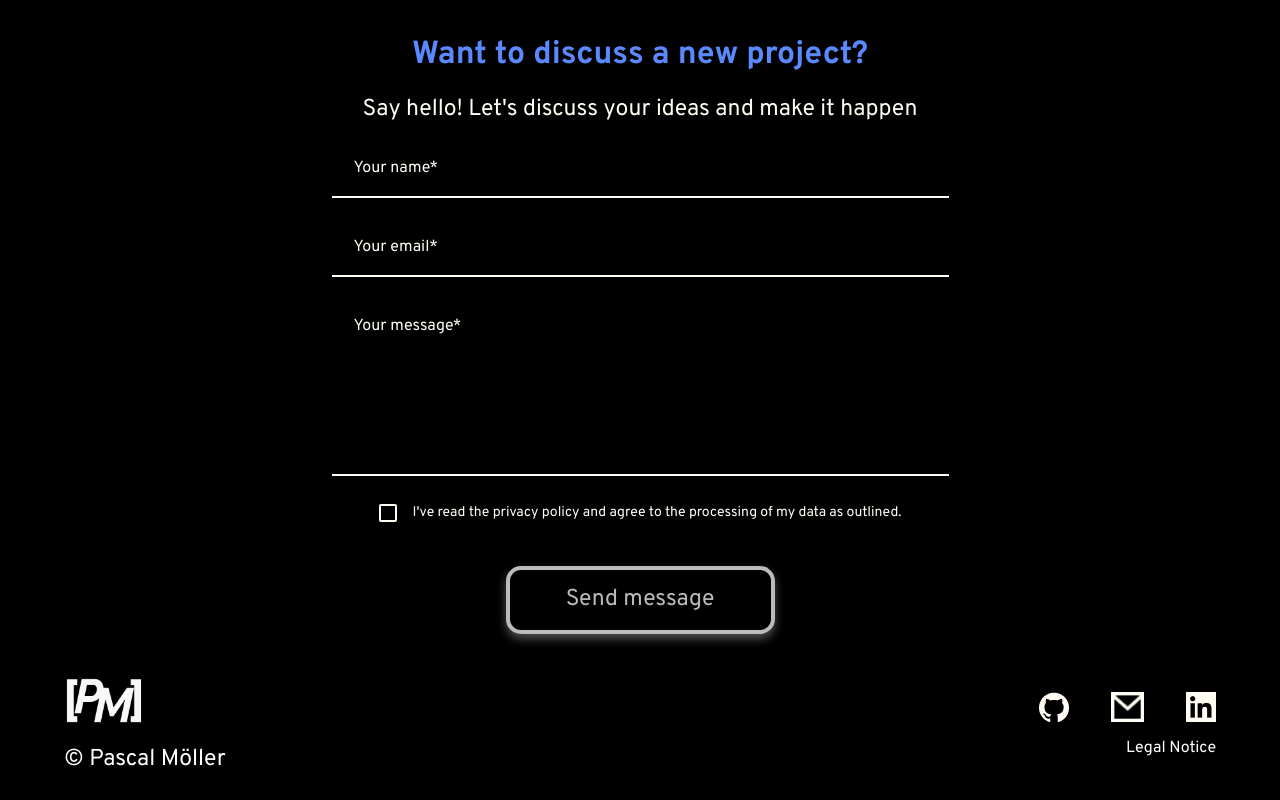
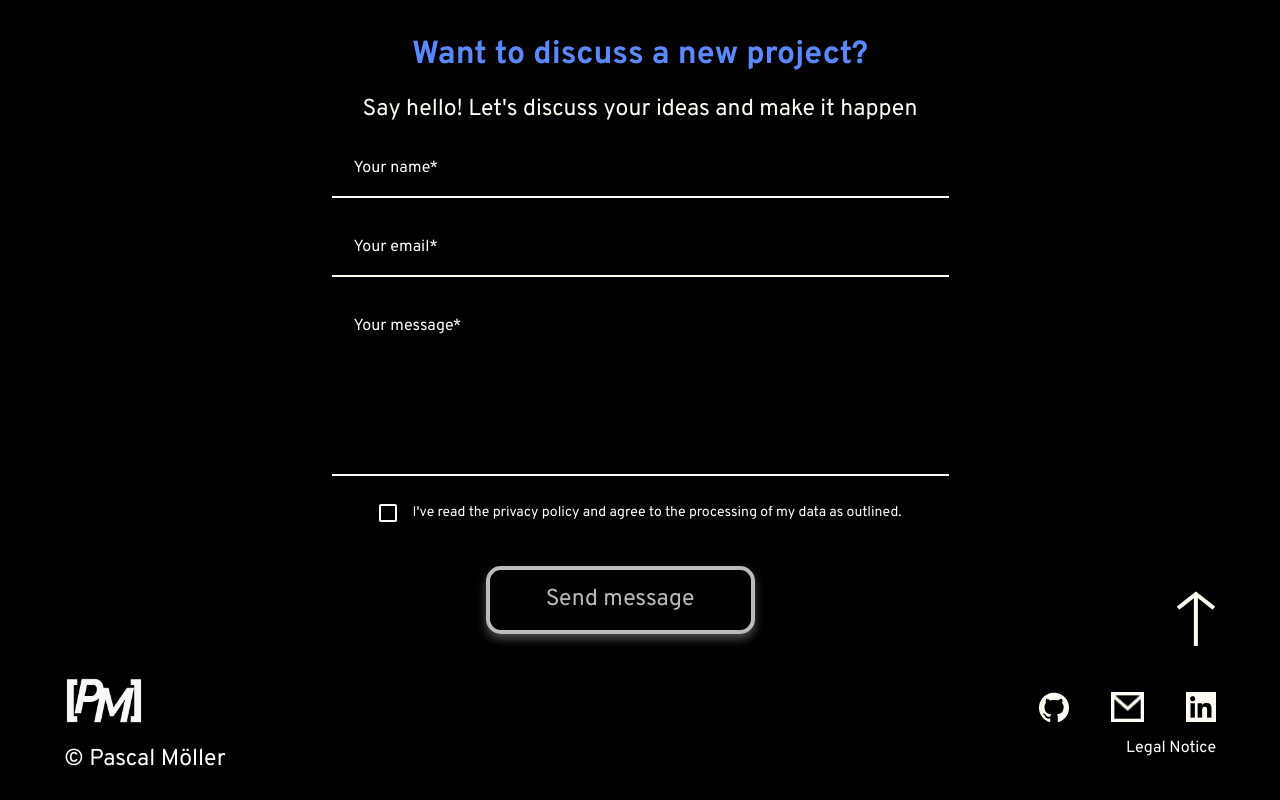
Before and after one commit to Pacl3m/portfolio, an Angular app: page / in a window 1280 px wide. Shown: the part 4775-5575 px from the top of the page. Built offline with nearby package versions, Linux system fonts and the light colour scheme.

Commit message:
finetunning footer and contact_me

```diff
--- a/src/app/contact-me/contact-me.component.html
+++ b/src/app/contact-me/contact-me.component.html
@@ -42,6 +42,10 @@
             <div class="hookAlert" [ngClass]="{'show': !notAccept}">Please accept the privacy policy.</div>
         </div>
 
-        <button (click)="test()">Send message</button>
+        <div class="buttomContactMe">
+            <div class="arrowContainer"></div>
+            <button (click)="test()">Send message</button>
+            <div class="arrowContainer" (click)="scrollToTop()"><img src="/assets/img/contactMe_img/arrowUp.png" alt=""></div>
+        </div>
     </div>
 </div>
--- a/src/app/contact-me/contact-me.component.scss
+++ b/src/app/contact-me/contact-me.component.scss
@@ -238,9 +238,14 @@
             }
         }
 
+        .buttomContactMe {
+            margin-top: 48px;
+            width: 100%;
+            display: flex;
+            justify-content: space-between;
+
             button {
                 cursor: pointer;
-            margin-top: 48px;
                 width: 269px;
                 height: 68px;
                 background-color: black;
@@ -263,5 +268,27 @@
                         0 5px 15px rgba(255, 255, 255, 0.3);
                 }
             }
+
+            .arrowContainer {
+                margin-top: 100px;
+                animation: changeMargin 2s linear infinite;
+
+                img {
+                    cursor: pointer;
                 }
             }
+
+            @keyframes changeMargin {
+
+                0%,
+                100% {
+                    margin-top: 5px;
+                }
+
+                50% {
+                    margin-top: 25px;
+                }
+            }
+        }
+    }
+}
--- a/src/app/contact-me/contact-me.component.ts
+++ b/src/app/contact-me/contact-me.component.ts
@@ -160,4 +160,8 @@
   hasAt(email: string): boolean {
     return email.includes('@')
   }
+
+  scrollToTop() {
+    window.scrollTo({ top: 0, behavior: 'smooth' });
+  }
 }
--- a/src/app/footer/footer.component.html
+++ b/src/app/footer/footer.component.html
@@ -2,7 +2,7 @@
     <div class="footer">
         <div class="leftFooterBox">
             <div>
-                <img class="logoImg" src="assets/img/header_img/pm_logo.png" alt="">
+                <img class="logoImg" src="assets/img/header_img/pm_logo.png" (click)="reloadPage()" alt="">
             </div>
             <div class="copyrightBox">© Pascal Möller</div>
         </div>
--- a/src/app/footer/footer.component.scss
+++ b/src/app/footer/footer.component.scss
@@ -26,6 +26,7 @@
             .logoImg {
                 width: 80px;
                 filter: invert(1);
+                cursor: pointer;
             }
 
             .copyrightBox {
@@ -48,6 +49,13 @@
 
                 img {
                     height: 30px;
+                    cursor: pointer;
+                    transition: 125ms;
+
+                    &:hover {
+                        filter: opacity(0.5);
+                        transform: scale(1.1) translateY(-3px);
+                    }
                 }
 
             }
@@ -57,6 +65,12 @@
                 font-size: 16px;
                 font-weight: 400;
                 font-family: 'Overpass';
+                cursor: pointer;
+
+                &:hover {
+                    filter: opacity(0.5);
+                    transform: scale(1.05) translateY(-3px);
+                }
             }
         }
     }
--- a/src/app/footer/footer.component.ts
+++ b/src/app/footer/footer.component.ts
@@ -8,5 +8,8 @@
   styleUrl: './footer.component.scss'
 })
 export class FooterComponent {
+  reloadPage() {
+    window.location.reload();
+  }
 
 }
--- a/src/app/header/header.component.html
+++ b/src/app/header/header.component.html
@@ -1,7 +1,7 @@
 <div class="p-fixed">
     <div class="headerWrapper">
         <div class="headerContainer">
-            <img class="logoImg" src="assets/img/header_img/pm_logo.png" alt="">
+            <img class="logoImg" src="assets/img/header_img/pm_logo.png" alt="" (click)="reloadPage()">
             <div class="menuImg {{ toggleAnimation ? 'clicked' : 'unclicked' }}" [class.firstLoad]="firstLoad"
                 (click)="toggleDropdownMenu()"></div>
         </div>
--- a/src/app/header/header.component.ts
+++ b/src/app/header/header.component.ts
@@ -15,7 +15,7 @@
   firstLoad: boolean = true;
   dropdownMenuActive: boolean = false;
 
-  constructor(private renderer: Renderer2, @Inject(DOCUMENT) private document: Document) {}
+  constructor(private renderer: Renderer2, @Inject(DOCUMENT) private document: Document) { }
 
   ngOnInit() {
     this.setupSmoothScroll();
@@ -70,4 +70,8 @@
       });
     });
   }
+
+  reloadPage() {
+    window.location.reload();
+  }
 }
```
Lines whose indentation alone changed are shown as unchanged.
